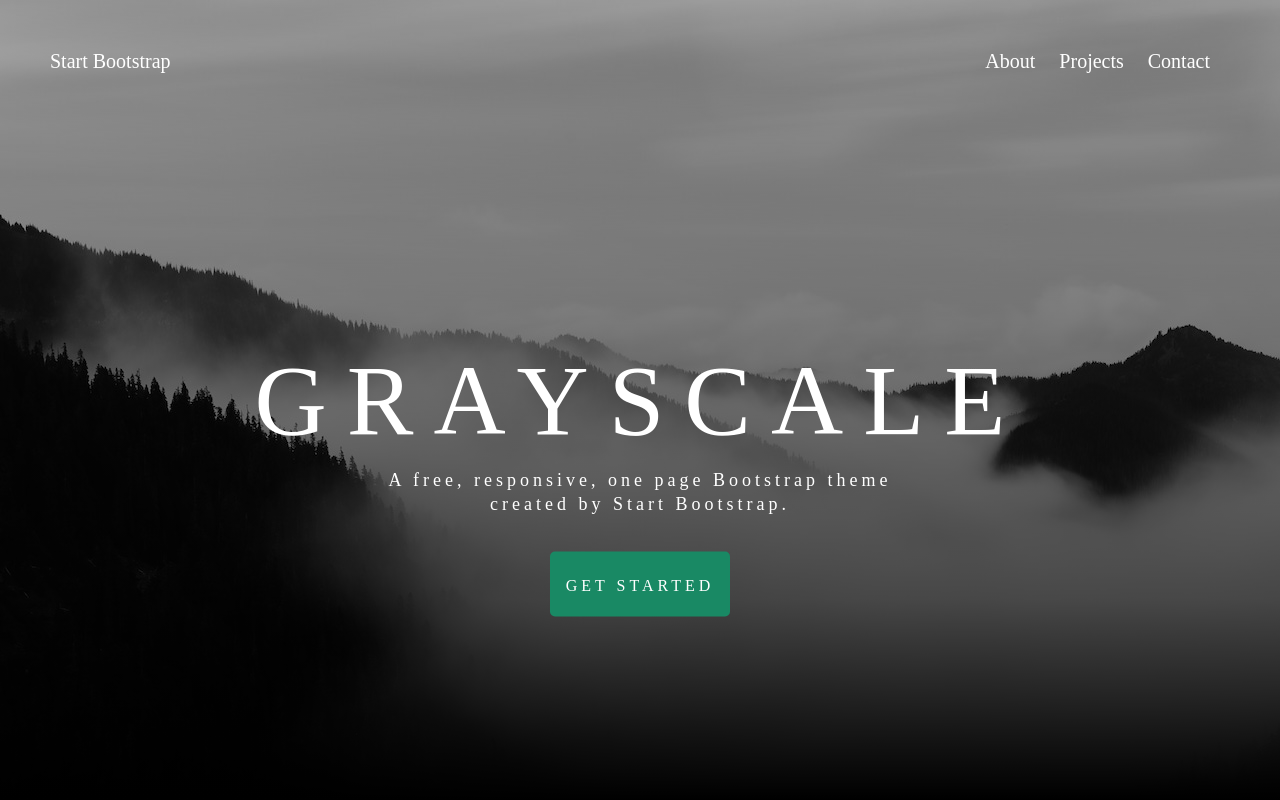
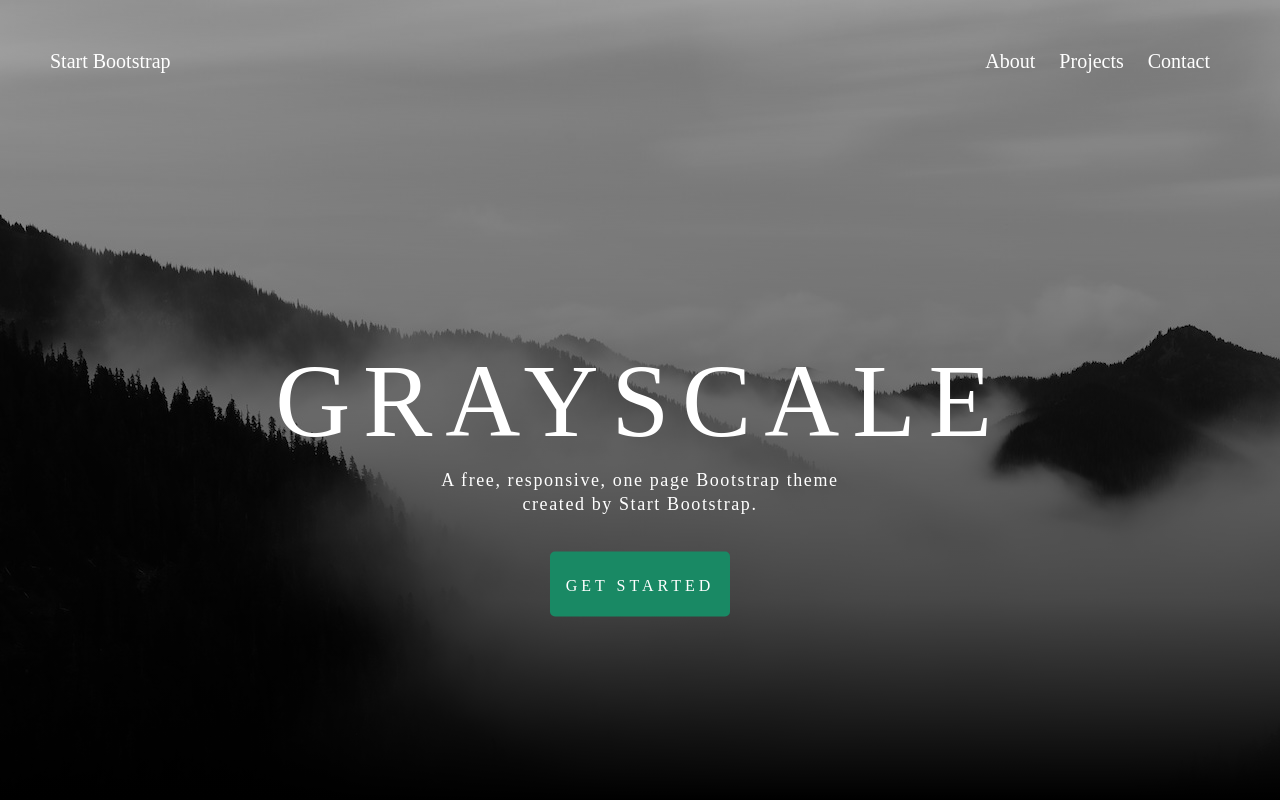
Before and after one commit to Nasibb/GrayScale, a plain HTML site: page index.html in a window 1280 px wide. Drawn offline with Linux system fonts and the light colour scheme.

Commit message:
first part of task done

```diff
--- a/assets/css/style.css
+++ b/assets/css/style.css
@@ -30,13 +30,13 @@
     color: white;
     display: flex;
     justify-content: center;
-    font-size: 100px;
+    font-size: 6.5rem;
     font-weight: 100;
     position: absolute;
     top: 50%;
     left: 50%;
     transform: translate(-50%, -50%);
-    letter-spacing: 1.25rem;
+    letter-spacing: 0.8rem;
 }
 .title .first-p{
     color: white;
@@ -47,7 +47,7 @@
     top: 60%;
     left: 50%;
     transform: translate(-50%, -50%);
-    letter-spacing: 0.25rem;
+    letter-spacing: 0.10rem;
 }
 .title .second-p{
     color: white;
@@ -58,7 +58,7 @@
     top: 63%;
     left: 50%;
     transform: translate(-50%, -50%);
-    letter-spacing: 0.25rem;
+    letter-spacing: 0.10rem;
 }
 .header-button{
     width: 180px;
```
Also changed, not shown: 1 other file.
